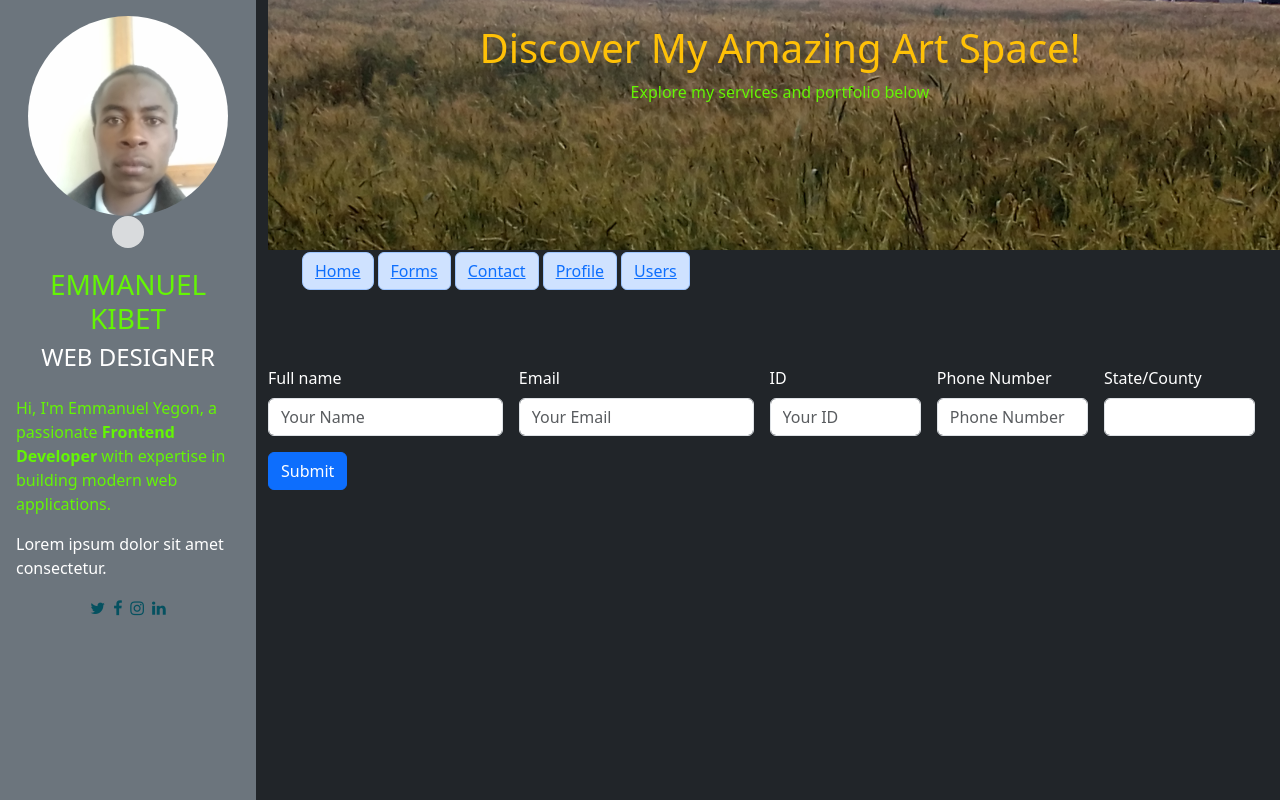
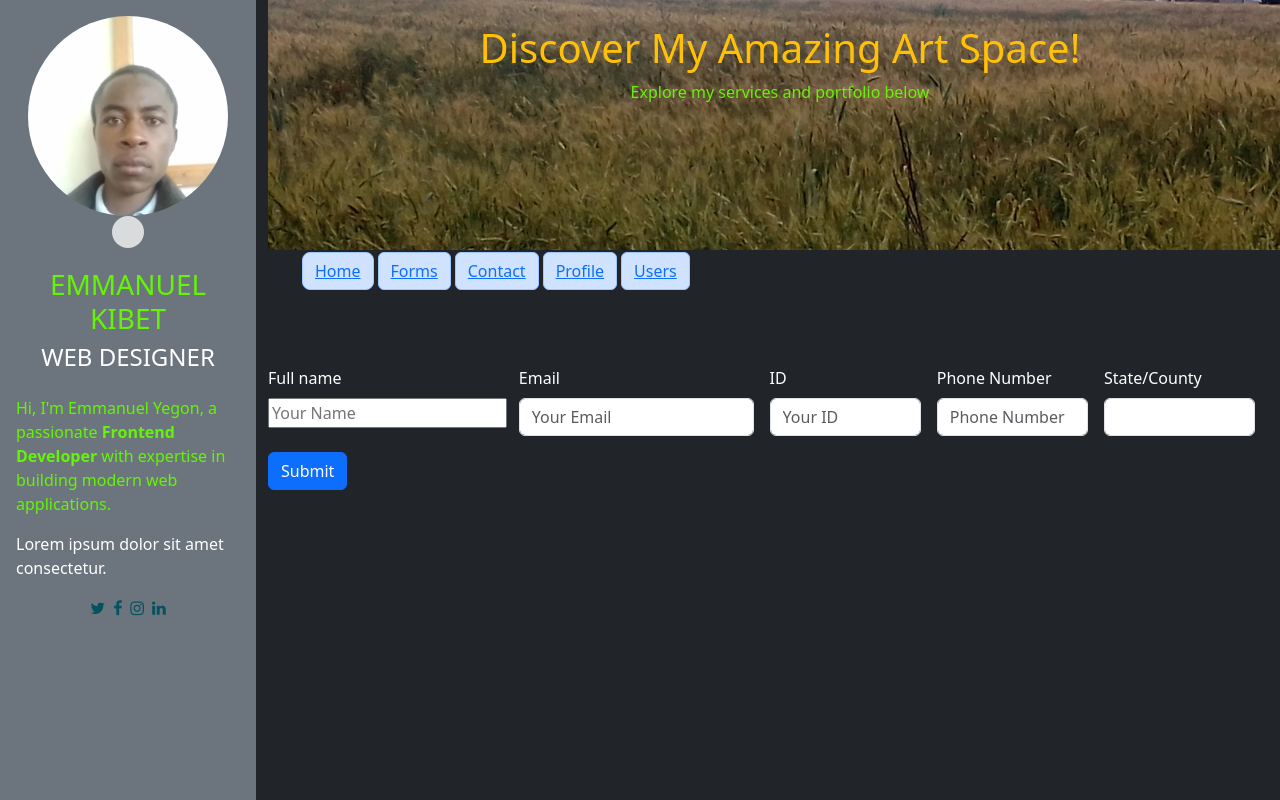
Before and after one commit to Jhietechz/jhietechnologies, a React (Create React App) app: page /Forms in a window 1280 px wide. Shown: the top 800 px of the page. Built offline with nearby package versions, Linux system fonts and the light colour scheme.

Commit message:
Update Forms.js

```diff
--- a/src/components/Forms.js
+++ b/src/components/Forms.js
@@ -23,10 +23,10 @@ const Forms = () => {
 <form className="row g-3" onSubmit={handleSubmit}style={{ marginTop:"350px",position:"relative"}}>
   <div className="col-md-3">
     <label className="form-label">Full name</label>
-    <input type="text" className="form-control" placeholder="Your Name" id="name" value={name} onChange={(e) => setName(e.target.value)} required/>
+    <input type="text" className="htmlForm-control" placeholder="Your Name" id="name" value={name} onChange={(e) => setName(e.target.value)} required/>
   </div>
   <div className="col-md-3">
-    <label for="inputPassword4" className="form-label">Email</label>
+    <label htmlFor="inputPassword4" className="form-label">Email</label>
     <input type="email" className="form-control" placeholder="Your Email" id="email" value={email} onChange={(e) => setEmail(e.target.value)} required/>
   </div>
   <div className="col-md-2">
```
